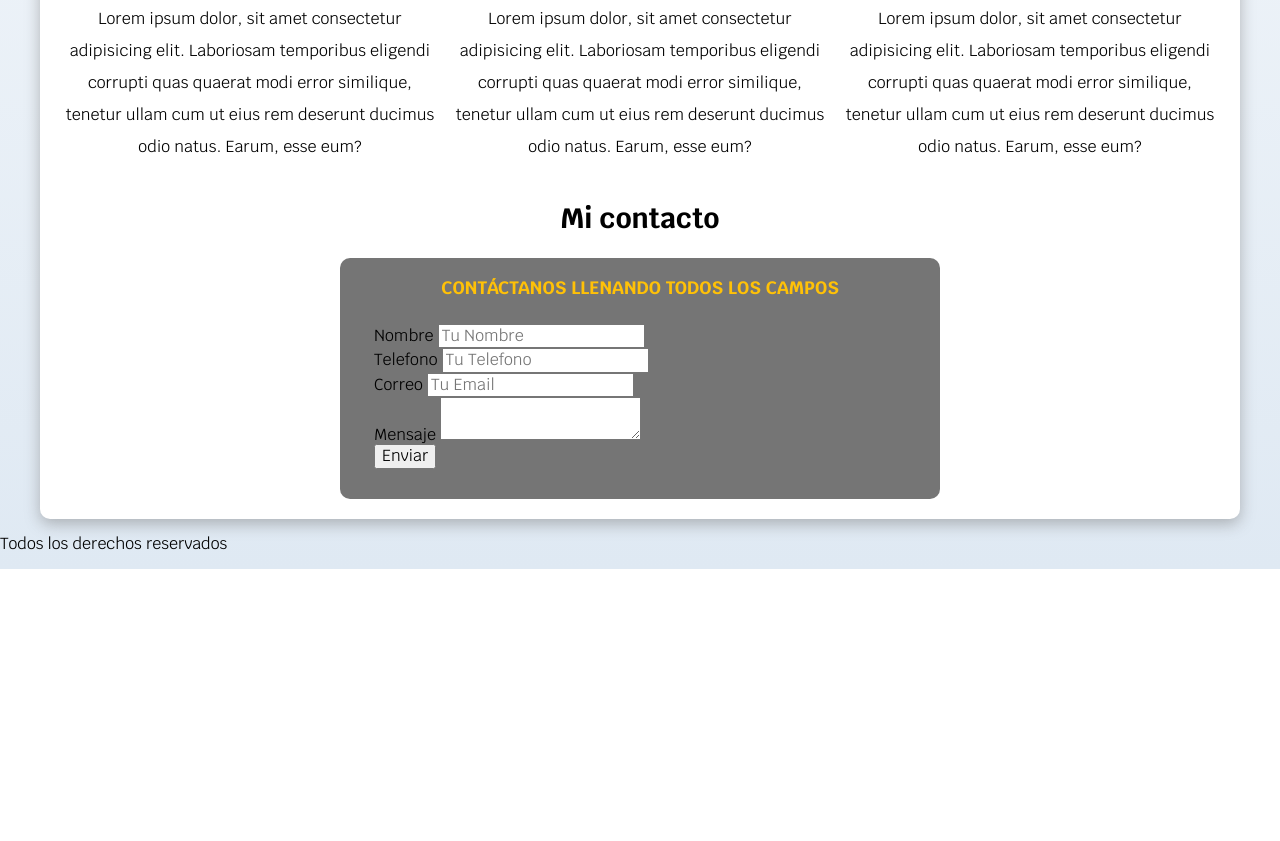
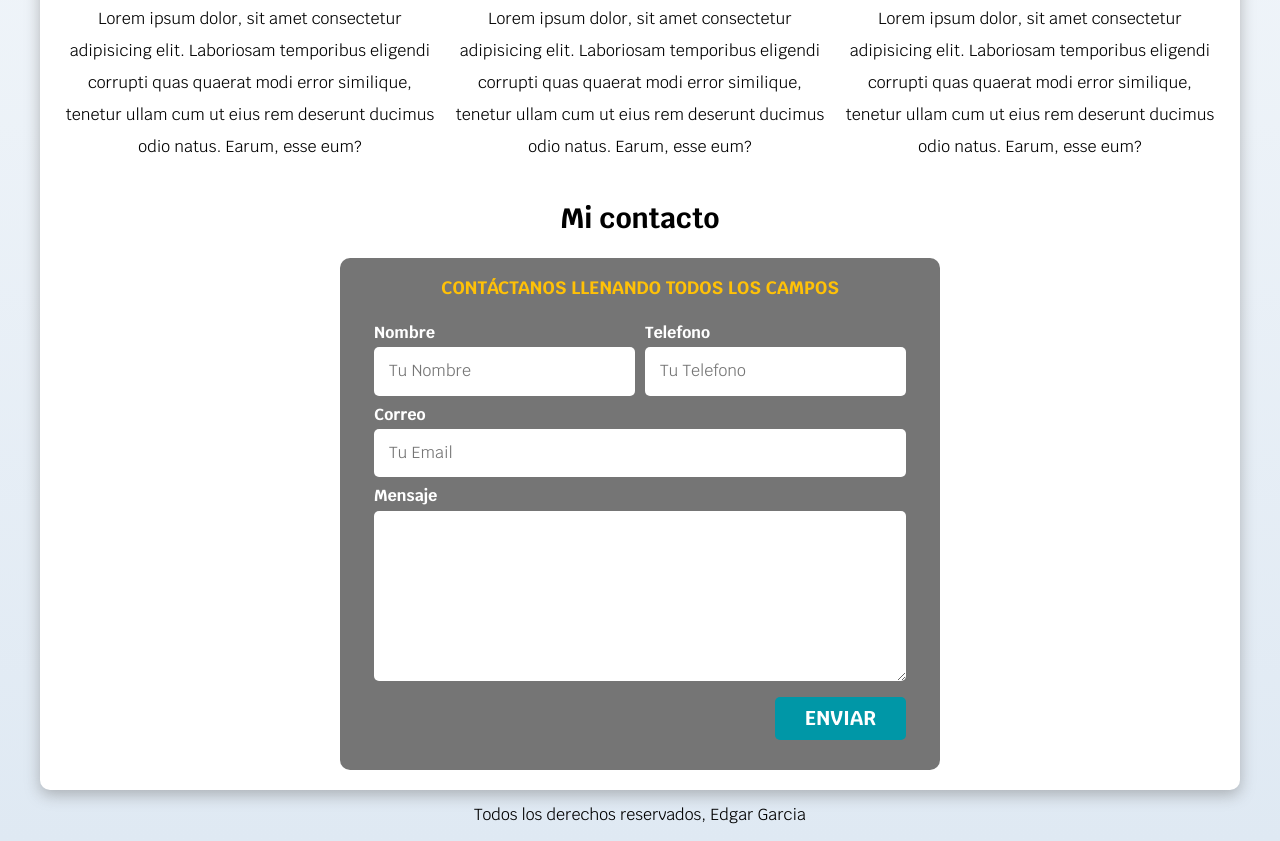
Before and after one commit to cristobalengine115/Web_DesignUdemy, a plain HTML site: page Project_"FreeLancer"/index.html in a window 1280 px wide. Shown: the part 926-1767 px from the top of the page. Before the commit the page ends 1495 px from the top, so only its background shows below. Drawn offline with Linux system fonts and the light colour scheme.

Commit message:
Finalizando proyecto

```diff
--- a/Project_"FreeLancer"/css/styles.css
+++ b/Project_"FreeLancer"/css/styles.css
@@ -12,6 +12,12 @@
 html{
     font-size: 62.5%;
     box-sizing: border-box;
+    scroll-snap-type: y mandatory;
+}
+/*Scroll Snap*/
+.servicios,.navegacion-principal,.formulario{
+    scroll-snap-align: center;
+    scroll-snap-stop: always;
 }
 *, *:before, *:after {
     box-sizing: inherit;
@@ -39,11 +45,15 @@ body{
     border-radius: 0.5rem;
     width: 90%;
     text-align: center;
+    border: none;
 }
 @media (min-width: 480px) {
     .boton{
         width: auto;
     }
+}
+.boton:hover{
+    cursor: pointer;
 }
 .sombra{
     -webkit-box-shadow: 0px 5px 15px 0px rgba(112,112,112,0.48);
@@ -69,6 +79,21 @@ h1,h2,h3{
 /* Titulos */
 .titulo span{
     font-size: 2rem;
+}
+/*Utilidades*/
+.w-sm-100{
+    width: 100%;
+}
+@media (min-width: 768px) {
+    .w-sm-100{
+        width: auto;
+    }
+}
+.flex{
+    display: flex;
+}
+.alinear-derecha{
+    justify-content: flex-end;
 }
 
 /* Navegación Principal */
@@ -124,7 +149,6 @@ h1,h2,h3{
 , .contenido-hero p{
     color: var(--blanco);
 }
-
 @media (min-width: 768px) {
     .servicios{
         display: grid;
@@ -174,10 +198,40 @@ h1,h2,h3{
     margin-bottom: 2rem;
     color: var(--primario);
 }
-.contenedor-campos{
-
+@media (min-width: 768px) {
+    .contenedor-campos{
+        display: grid;
+        grid-template-columns: repeat(2,1fr);
+        column-gap: 1rem;
+        grid-template-rows: auto auto 20rem;
+    }
+    .campo:nth-child(3),
+    .campo:nth-child(4){
+        grid-column: 1/3;
+    }
 }
 .campo{
-
+    margin-bottom: 1rem;
 }
-.campo-label
+.campo label{
+    color:var(--blanco);
+    font-weight: bold;
+    margin-bottom: 0.5rem;
+    display: block;
+}
+.campo textarea{
+    height: 17rem;
+}
+.input-text{
+    width: 100%;
+    border: none;
+    padding: 1.5rem;
+    border-radius: 0.5rem;
+}
+.enviar .boton{
+    width: 100%;
+}
+/* Footer*/
+.footer{
+    text-align: center;
+}
--- a/Project_"FreeLancer"/index.html
+++ b/Project_"FreeLancer"/index.html
@@ -99,25 +99,25 @@
                 <fieldset>
                     <legend>Contáctanos llenando todos los campos</legend>
                     <div class="contenedor-campos">
-                        <div>
-                            <label for="">Nombre</label>
-                            <input type="text" placeholder="Tu Nombre">
+                        <div class="campo">
+                            <label>Nombre</label>
+                            <input class="input-text" type="text" placeholder="Tu Nombre">
                         </div>
-                        <div>
-                            <label for="">Telefono</label>
-                            <input type="tel" placeholder="Tu Telefono">
+                        <div class="campo">
+                            <label>Telefono</label>
+                            <input class="input-text" type="tel" placeholder="Tu Telefono">
                         </div>
-                        <div>
-                            <label for="">Correo</label>
-                            <input type="email" placeholder="Tu Email">
+                        <div class="campo">
+                            <label>Correo</label>
+                            <input class="input-text" type="email" placeholder="Tu Email">
                         </div>
-                        <div>
-                            <label for="">Mensaje</label>
-                            <textarea name="" id=""></textarea>
+                        <div class="campo">
+                            <label>Mensaje</label>
+                            <textarea class="input-text"></textarea>
                         </div>
                     </div>  <!-- contenedor-campos -->
-                    <div>
-                        <input type="submit" value="Enviar">
+                    <div class="alinear-derecha flex">
+                        <input class="boton w-sm-100" type="submit" value="Enviar">
                     </div>
 
                 </fieldset>
@@ -125,8 +125,8 @@
             </form>
         </section>
     </main>
-    <footer>
-        <P>Todos los derechos reservados</P>
+    <footer class="footer">
+        <P>Todos los derechos reservados, Edgar Garcia</P>
     </footer>
 </body>
 </html>
```
